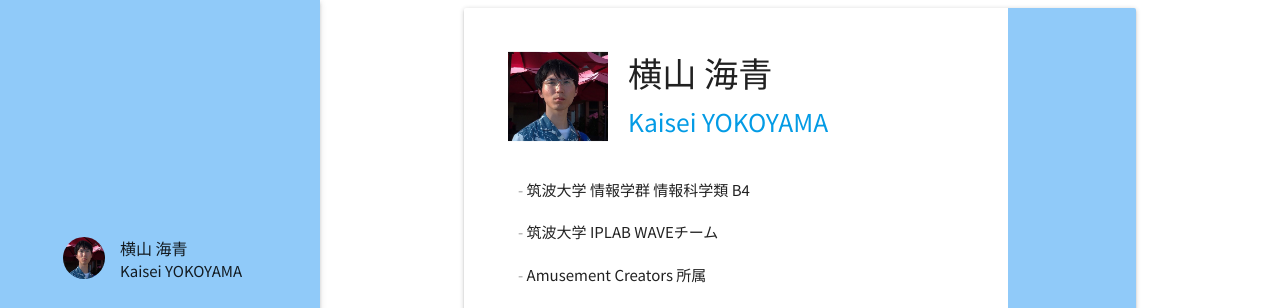
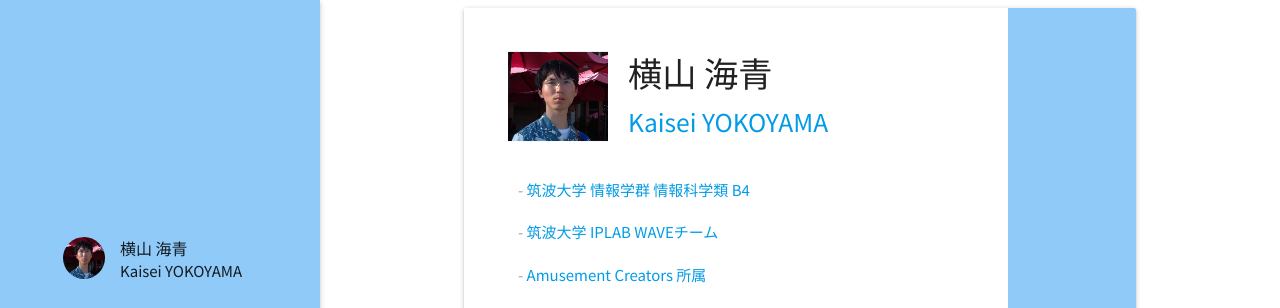
Before and after one commit to KaiseiYokoyama/KaiseiYokoyama.github.io, a plain HTML site: page index.html in a window 1280 px wide. Shown: the top 308 px of the page. Drawn offline with nearby package versions, Linux system fonts and the light colour scheme.

Commit message:
リンク追加

```diff
--- a/index.html
+++ b/index.html
@@ -66,9 +66,9 @@
                         </div>
                     </div>
                     <ul id="affiliations" class="collection with-header">
-                        <li class="collection-item">筑波大学 情報学群 情報科学類 B4</li>
-                        <li class="collection-item">筑波大学 IPLAB WAVEチーム</li>
-                        <li class="collection-item">Amusement Creators 所属</li>
+                        <li class="collection-item"><a href="https://www.coins.tsukuba.ac.jp/">筑波大学 情報学群 情報科学類 B4</a></li>
+                        <li class="collection-item"><a href="https://www.iplab.cs.tsukuba.ac.jp/">筑波大学 IPLAB WAVEチーム</a></li>
+                        <li class="collection-item"><a href="https://www.amusement-creators.info/">Amusement Creators 所属</a></li>
                     </ul>
                     <div class="links">
                         <a href="https://github.com/KaiseiYokoyama" class="btn-flat">
```
